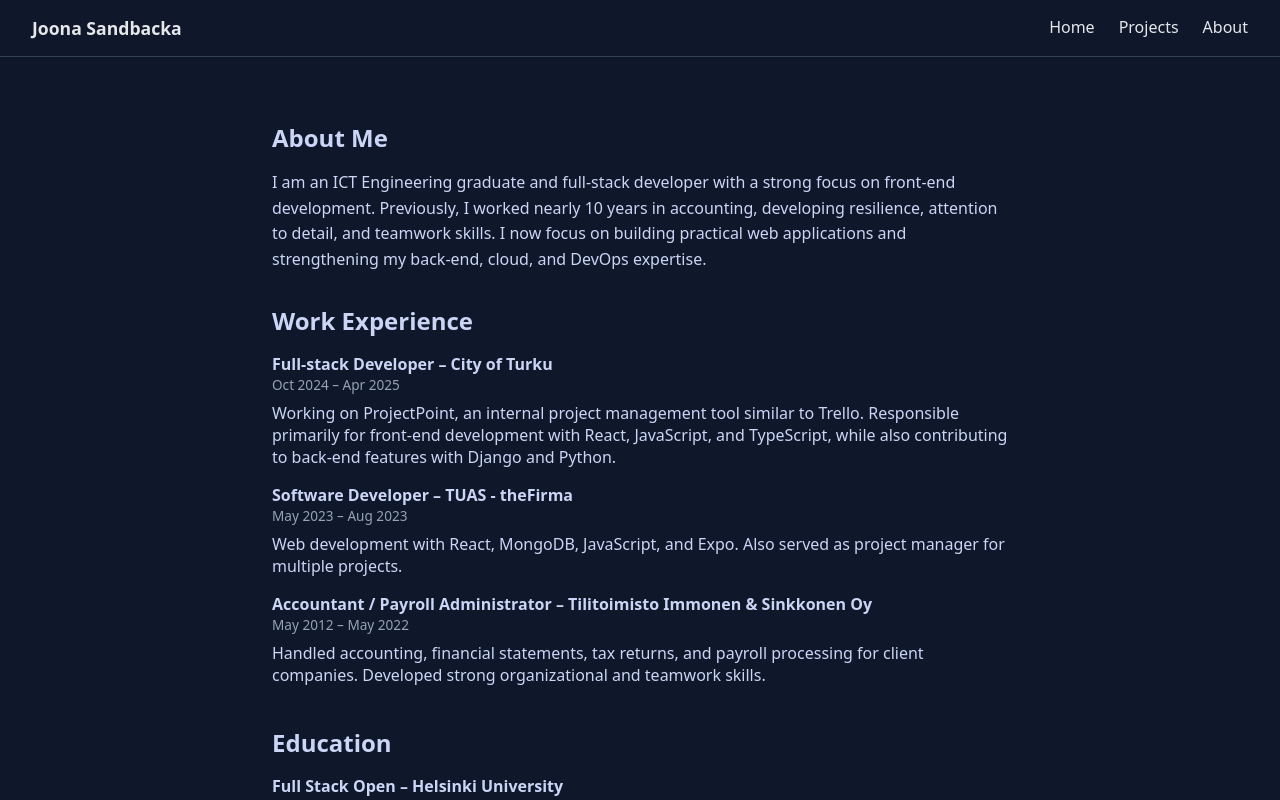
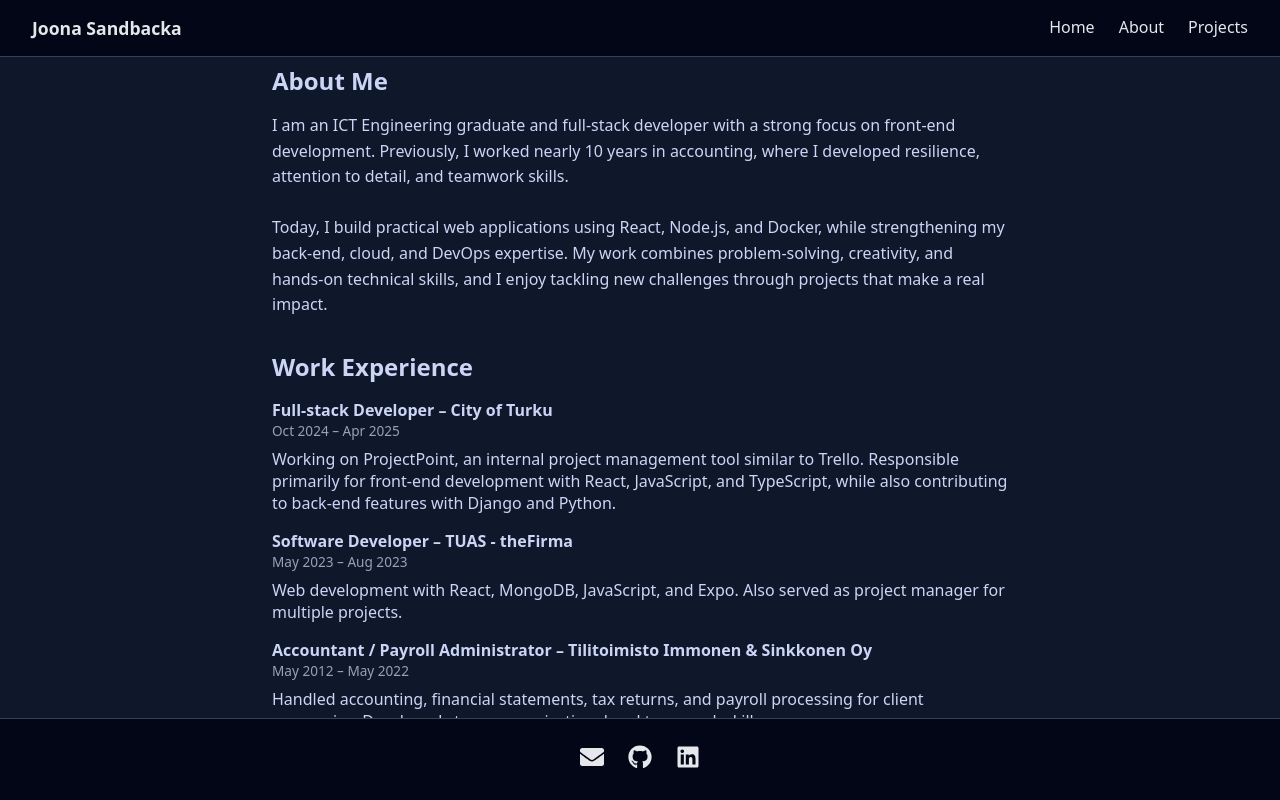
Before and after one commit to Jonttufantti/portfolio-website, a React (Vite) app: page /about in a window 1280 px wide. Shown: the top 800 px of the page. Built offline with nearby package versions, Linux system fonts and the light colour scheme.

Commit message:
Refactoring into one page,  fixed footer, navbar

```diff
--- a/src/components/Footer.jsx
+++ b/src/components/Footer.jsx
@@ -27,5 +27,11 @@ const styles = {
     padding: "1.5rem",
     borderTop: "1px solid #334155",
     fontSize: "1.5rem",
+    position: "fixed",
+    bottom: 0,
+    left: 0,
+    width: "100%",
+    backgroundColor: "#020617",
+    zIndex: 1000,
   },
 };
--- a/src/components/Navbar.jsx
+++ b/src/components/Navbar.jsx
@@ -3,13 +3,11 @@ import { NavLink } from "react-router-dom";
 export default function Navbar() {
   return (
     <nav style={styles.nav}>
-      <NavLink to="/" style={styles.logo}>
-        Joona Sandbacka
-      </NavLink>
+      <div style={styles.logo}>Joona Sandbacka</div>
       <div style={styles.links}>
-        <NavLink to="/">Home</NavLink>
-        <NavLink to="/projects">Projects</NavLink>
-        <NavLink to="/about">About</NavLink>
+        <a href="#home">Home</a>
+        <a href="#about">About</a>
+        <a href="#projects">Projects</a>
       </div>
     </nav>
   );
@@ -21,6 +19,12 @@ const styles = {
     justifyContent: "space-between",
     padding: "1rem 2rem",
     borderBottom: "1px solid #334155",
+    position: "fixed",
+    top: 0,
+    left: 0,
+    width: "100%",
+    backgroundColor: "#020617",
+    zIndex: 1000,
   },
   logo: {
     fontWeight: "bold",
--- a/src/components/TechStack.jsx
+++ b/src/components/TechStack.jsx
@@ -107,7 +107,7 @@ function Category({ title, children }) {
 
 const styles = {
   section: {
-    marginTop: "4rem",
+    marginTop: "3rem",
   },
   heading: {
     marginBottom: "2rem",
--- a/src/index.css
+++ b/src/index.css
@@ -18,6 +18,10 @@ a {
 
 main {
   padding: 2rem;
+}
+
+html {
+  scroll-behavior: smooth;
 }
 
 .swiper-button-next,
--- a/src/pages/About.jsx
+++ b/src/pages/About.jsx
@@ -6,9 +6,15 @@ export default function About() {
       <p style={styles.intro}>
         I am an ICT Engineering graduate and full-stack developer with a strong
         focus on front-end development. Previously, I worked nearly 10 years in
-        accounting, developing resilience, attention to detail, and teamwork
-        skills. I now focus on building practical web applications and
-        strengthening my back-end, cloud, and DevOps expertise.
+        accounting, where I developed resilience, attention to detail, and
+        teamwork skills.
+        <br />
+        <br />
+        Today, I build practical web applications using React, Node.js, and
+        Docker, while strengthening my back-end, cloud, and DevOps expertise. My
+        work combines problem-solving, creativity, and hands-on technical
+        skills, and I enjoy tackling new challenges through projects that make a
+        real impact.
       </p>
 
       <Section title="Work Experience">
@@ -37,9 +43,9 @@ export default function About() {
 
       <Section title="Education">
         <Item
-          title="Full Stack Open – Helsinki University"
+          title="Helsinki University"
           period="2025"
-          description="Modern web development course focusing on React, TypeScript, Node.js, and CI/CD."
+          description="Full Stack Open – Modern web development course focusing on React, TypeScript, Node.js, and CI/CD."
         />
         <Item
           title="Bachelor of Engineering, Information and Communications Technology"
@@ -55,9 +61,12 @@ export default function About() {
 
       <Section title="Languages">
         <p>
+          <br />
           Finnish: Native
           <br />
+          <br />
           English: Excellent
+          <br />
         </p>
       </Section>
     </section>
@@ -85,6 +94,7 @@ function Item({ title, period, description }) {
 
 const styles = {
   container: {
+    marginTop: "3rem",
     maxWidth: "800px",
     margin: "0 auto",
     padding: "2rem",
--- a/src/pages/Home.jsx
+++ b/src/pages/Home.jsx
@@ -1,11 +1,13 @@
 import profilePic from "../assets/home/profile.png";
 import TechStack from "../components/TechStack";
 import HeroTextCarousel from "../components/HeroTextCarousel";
+import Projects from "../pages/Projects";
+import About from "../pages/About";
 
 export default function Home() {
   return (
-    <>
-      <section style={styles.hero}>
+    <div style={{ paddingBottom: "80px" }}>
+      <section id="home" style={styles.hero}>
         <div style={styles.inner}>
           <div style={styles.textContainer}>
             <h1 style={styles.title}>Joona Sandbacka</h1>
@@ -20,12 +22,21 @@ export default function Home() {
       </section>
 
       <TechStack />
-    </>
+
+      <section id="about" style={{ scrollMarginTop: "40px" }}>
+        <About />
+      </section>
+
+      <section id="projects" style={{ scrollMarginTop: "40px" }}>
+        <Projects />
+      </section>
+    </div>
   );
 }
 
 const styles = {
   hero: {
+    paddingTop: "6rem",
     minHeight: "60vh",
     display: "flex",
     alignItems: "center",
@@ -69,8 +80,8 @@ const styles = {
     alignItems: "center",
   },
   image: {
-    width: "250px",
-    height: "250px",
+    width: "350px",
+    height: "350px",
     borderRadius: "50%",
     objectFit: "cover",
     boxShadow: "0 8px 20px rgba(0, 0, 0, 0.4)",
```
